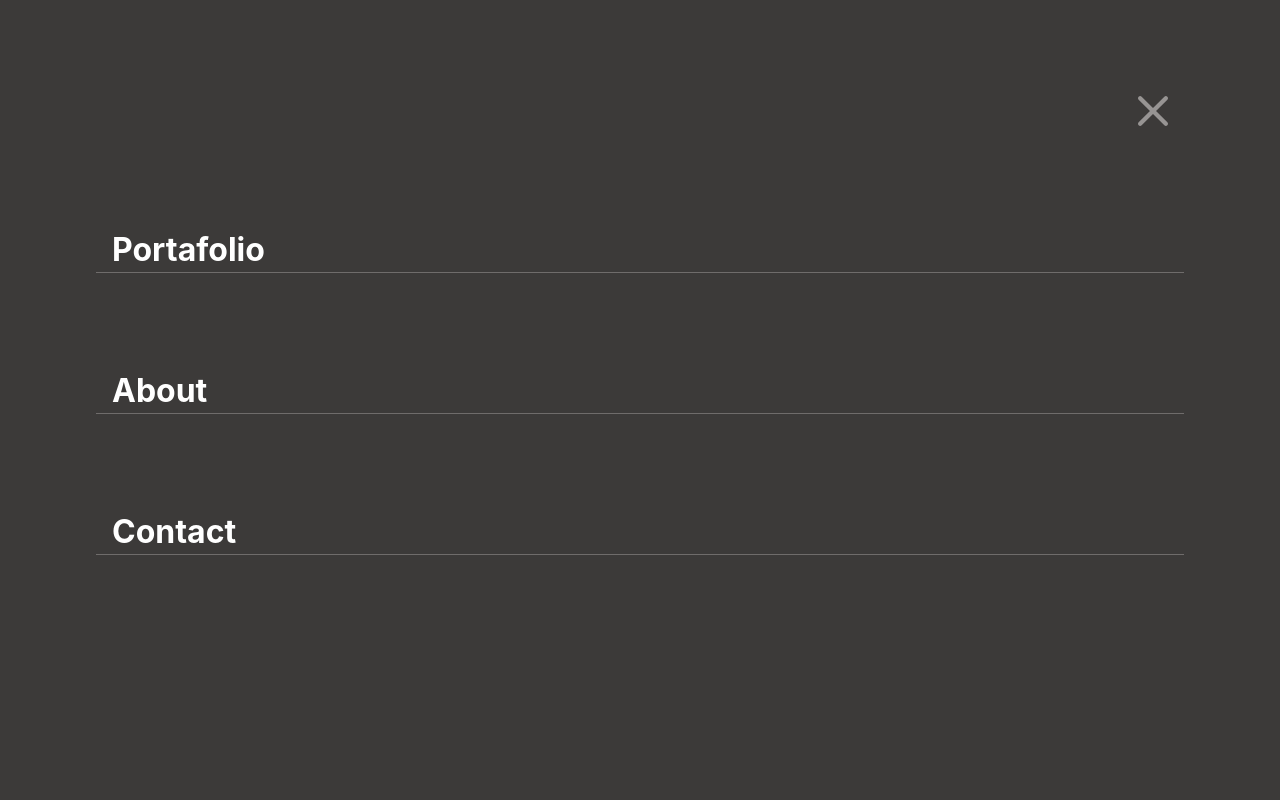
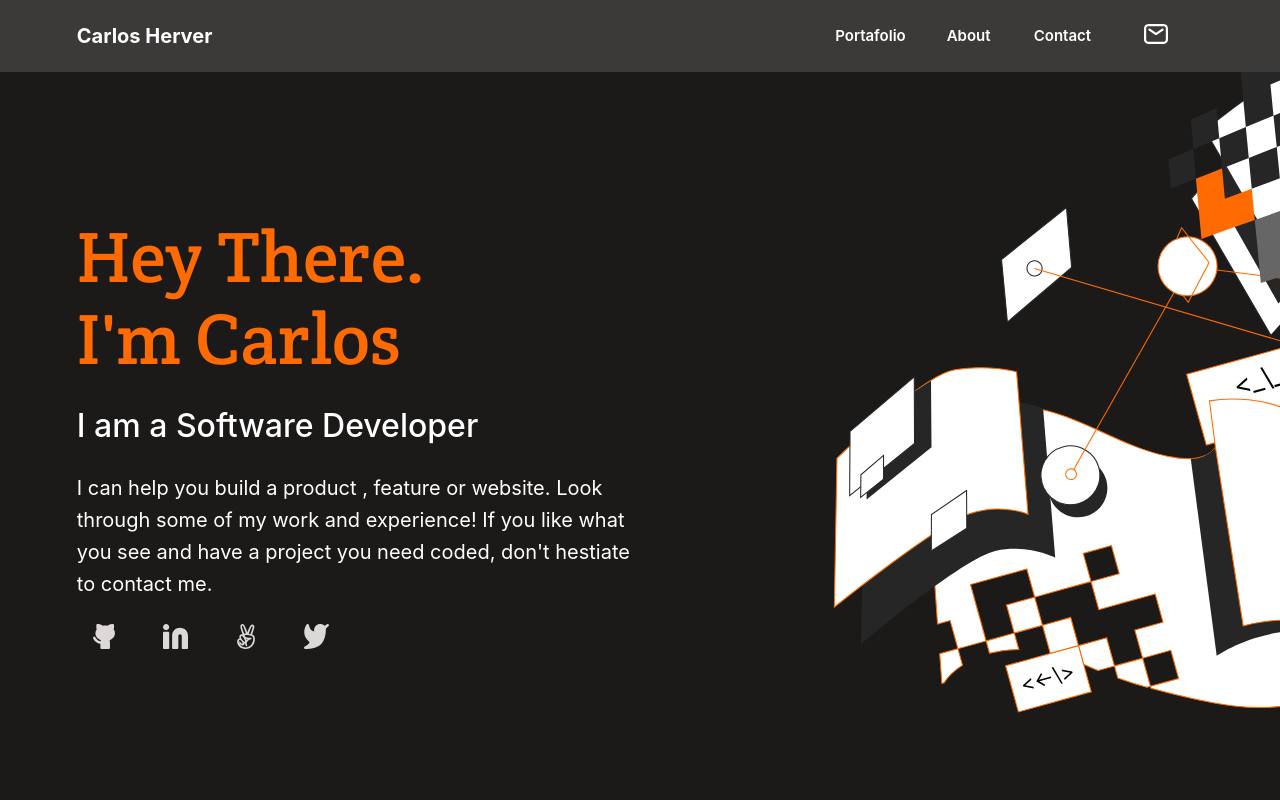
Before and after one commit to carloshs1994/portfolio-react, a React (Create React App) app: page / in a window 1280 px wide. Shown: the top 800 px of the page. Built offline with nearby package versions, Linux system fonts and the light colour scheme.

Commit message:
Fix header's style

```diff
--- a/src/style/layout/_header.scss
+++ b/src/style/layout/_header.scss
@@ -105,4 +105,40 @@ header {
       }
     }
   }
+
+  @include desktop {
+    nav {
+      button {
+        display: none;
+      }
+
+      ul {
+        position: static;
+        width: 30vw;
+        height: auto;
+        flex-direction: row;
+        text-align: center;
+
+        li {
+          margin: 0;
+          border: none;
+
+          &.close {
+            display: none;
+          }
+
+          &.envelope {
+            display: block;
+          }
+
+          a {
+            font-size: 15px;
+            font-weight: 600;
+            line-height: 20px;
+            text-align: center;
+          }
+        }
+      }
+    }
+  }
 }
```
